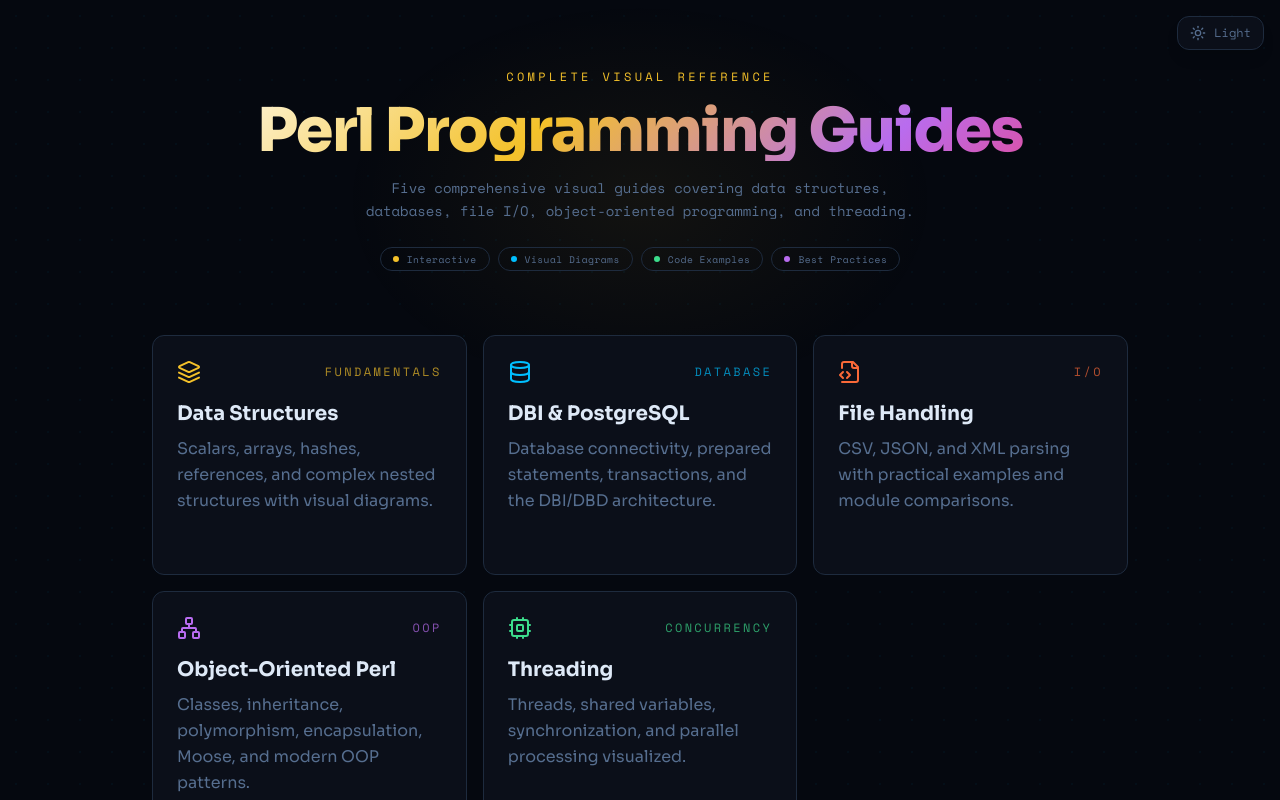
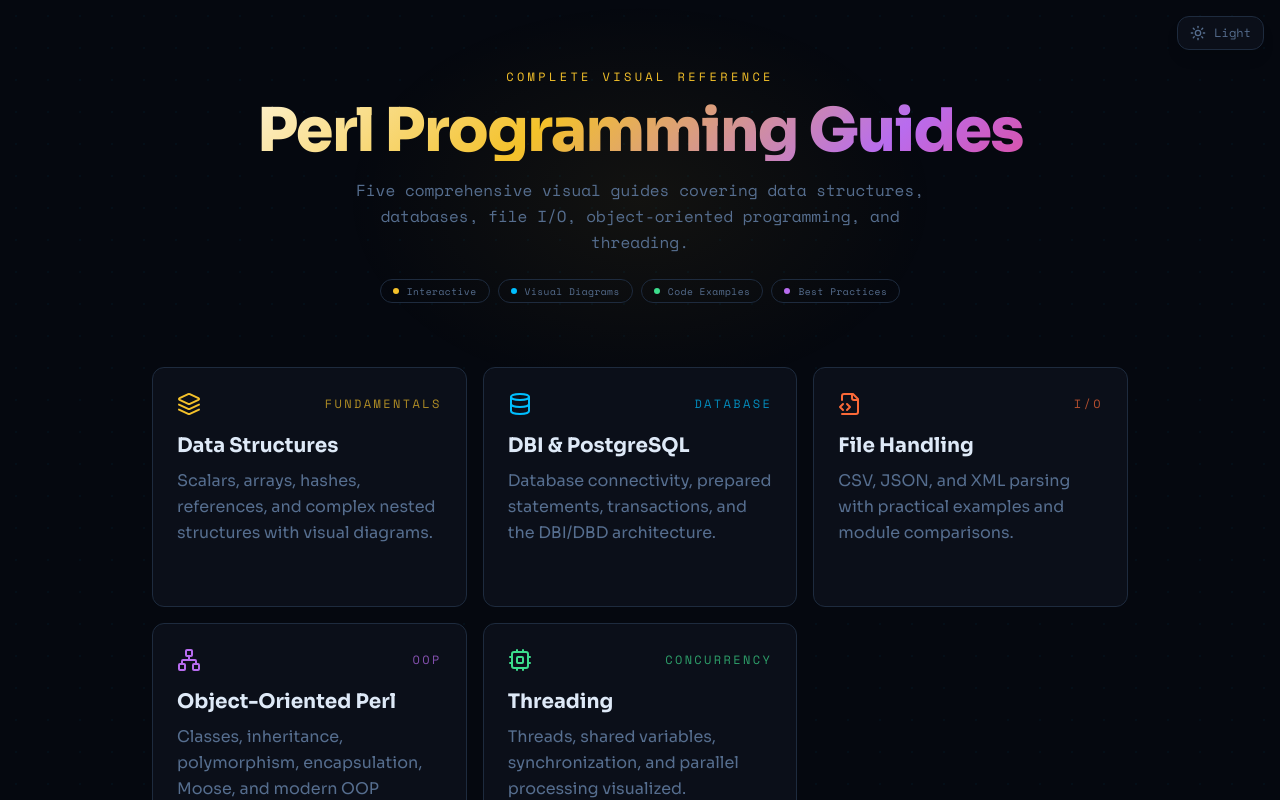
Before and after one commit to RahulAnalyzer/perl-guide-website, a React (Vite) app: page / in a window 1280 px wide. Shown: the top 800 px of the page. Built offline with nearby package versions, Linux system fonts and the light colour scheme; the HTML template or start-up script is replaced by a standard one.

Commit message:
Preceding changes

```diff
--- a/src/pages/Index.tsx
+++ b/src/pages/Index.tsx
@@ -144,7 +144,7 @@ const Index = () => {
           <h1 className="mb-4 text-gradient-hero text-4xl font-extrabold tracking-tight sm:text-5xl md:text-6xl">
             Perl Programming Guides
           </h1>
-          <p className="mx-auto max-w-xl font-mono text-sm leading-relaxed text-muted-foreground">
+          <p className="mx-auto max-w-xl font-mono text-base leading-relaxed text-muted-foreground">
             Five comprehensive visual guides covering data structures, databases,
             file I/O, object-oriented programming, and threading.
           </p>
```
